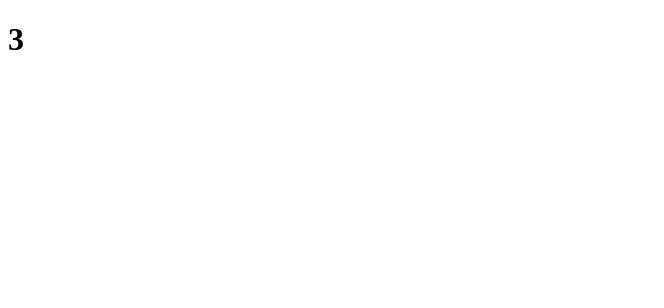
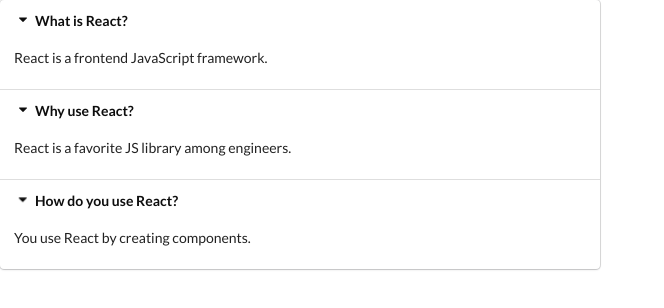
Before and after one commit to mwilkins74/Udemy_widgets, a React (Create React App) app: page / in a window 1280 px wide. Shown: the top 308 px of the page, without its empty margins (0-664 px from the left). Built offline with nearby package versions, Linux system fonts and the light colour scheme.

Commit message:
Accordion Component Done

```diff
--- a/public/index.html
+++ b/public/index.html
@@ -10,34 +10,19 @@
       content="Web site created using create-react-app"
     />
     <link rel="apple-touch-icon" href="%PUBLIC_URL%/logo192.png" />
-    <!--
-      manifest.json provides metadata used when your web app is installed on a
-      user's mobile device or desktop. See https://developers.google.com/web/fundamentals/web-app-manifest/
-    -->
     <link rel="manifest" href="%PUBLIC_URL%/manifest.json" />
-    <!--
-      Notice the use of %PUBLIC_URL% in the tags above.
-      It will be replaced with the URL of the `public` folder during the build.
-      Only files inside the `public` folder can be referenced from the HTML.
 
-      Unlike "/favicon.ico" or "favicon.ico", "%PUBLIC_URL%/favicon.ico" will
-      work correctly both with client-side routing and a non-root public URL.
-      Learn how to configure a non-root public URL by running `npm run build`.
-    -->
+    <link
+      rel="stylesheet"
+      href="https://cdnjs.cloudflare.com/ajax/libs/semantic-ui/2.4.1/semantic.min.css"
+      integrity="sha512-8bHTC73gkZ7rZ7vpqUQThUDhqcNFyYi2xgDgPDHc+GXVGHXq+xPjynxIopALmOPqzo9JZj0k6OqqewdGO3EsrQ=="
+      crossorigin="anonymous"
+      referrerpolicy="no-referrer"
+    />
     <title>React App</title>
   </head>
   <body>
     <noscript>You need to enable JavaScript to run this app.</noscript>
     <div id="root"></div>
-    <!--
-      This HTML file is a template.
-      If you open it directly in the browser, you will see an empty page.
-
-      You can add webfonts, meta tags, or analytics to this file.
-      The build step will place the bundled scripts into the <body> tag.
-
-      To begin the development, run `npm start` or `yarn start`.
-      To create a production bundle, use `npm run build` or `yarn build`.
-    -->
   </body>
 </html>
--- a/src/App.js
+++ b/src/App.js
@@ -19,7 +19,7 @@
 export default () => {
   return (
     <div>
-          <Accordion items={items} />
+      <Accordion items={items} />
     </div>
   );
 };
--- a/src/components/Accordion.js
+++ b/src/components/Accordion.js
@@ -1,7 +1,20 @@
 import React from "react";
 
 const Accordion = ({ items }) => {
-  return <h1>{items.length}</h1>;
+  const renderedItems = items.map((item) => {
+    return (
+      <React.Fragment key={item.title}>
+        <div className="title active">
+          <i className="dropdown icon"></i>
+          {item.title}
+        </div>
+        <div className="content active">
+          <p>{item.content}</p>
+        </div>
+      </React.Fragment>
+    );
+  });
+  return <div className="ui styled accordion">{renderedItems}</div>;
 };
 
 export default Accordion;
```
